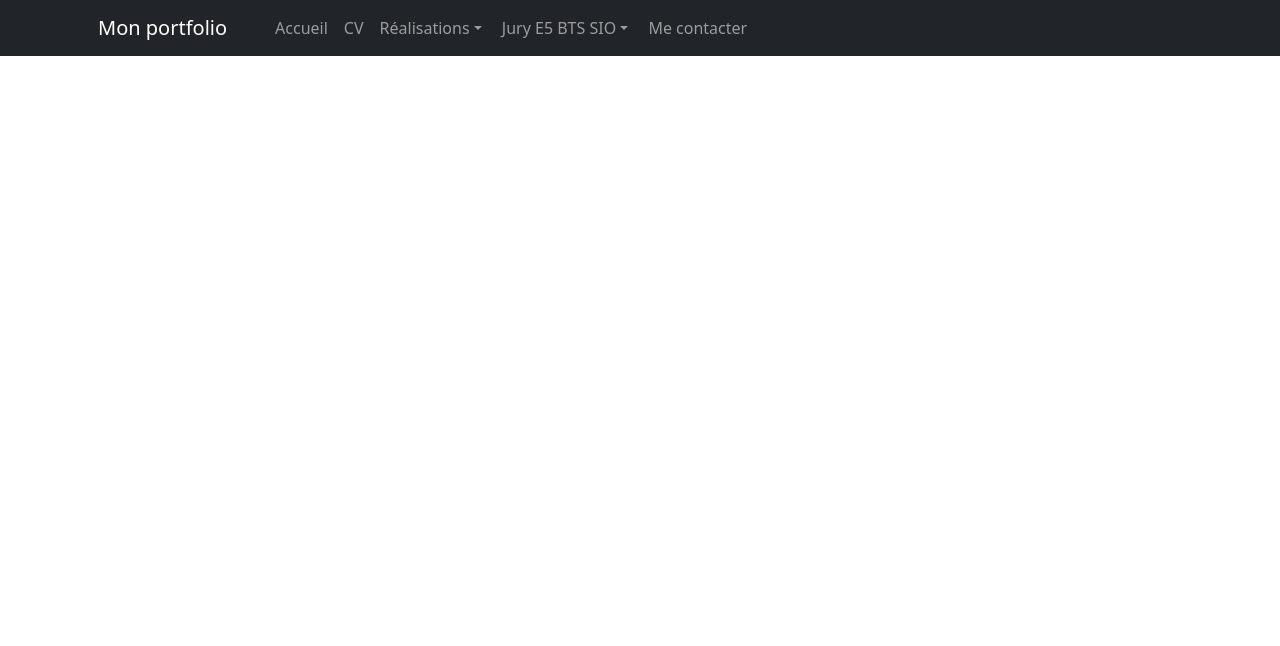
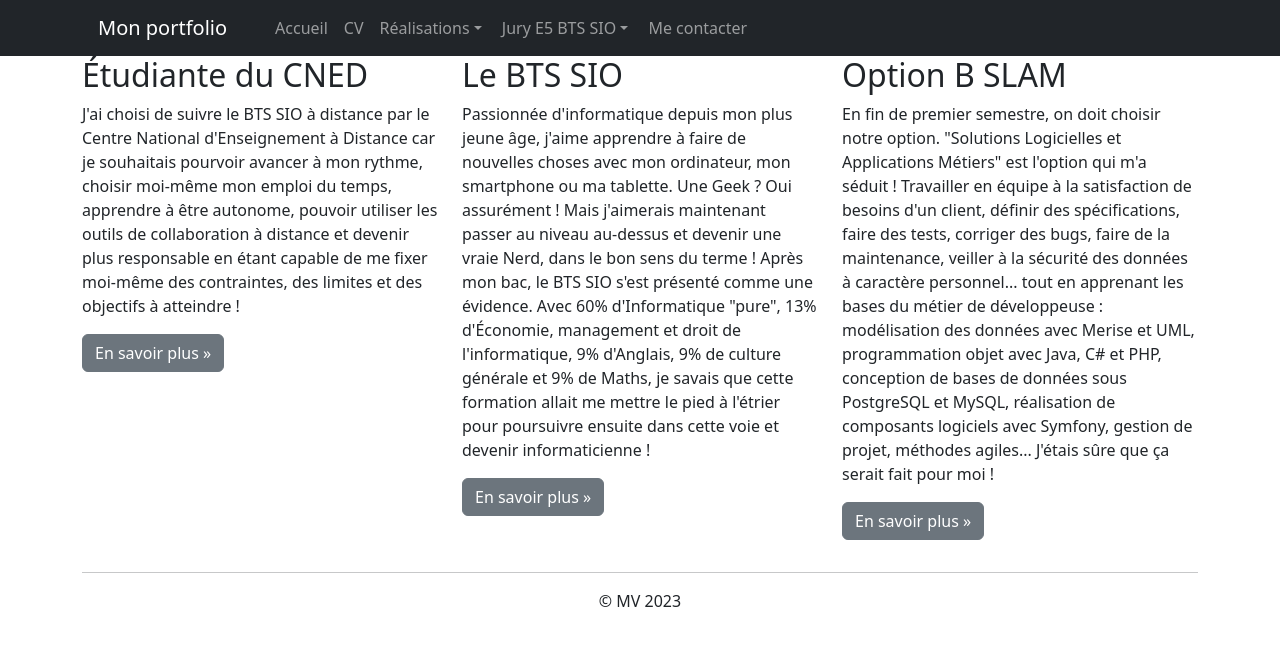
Before and after one commit to Mysval/mysval.github.io, a plain HTML site: page index.html in a window 1280 px wide. Drawn offline with nearby package versions, Linux system fonts and the light colour scheme.

Commit message:
Ajouter un pied de page Task #5 - Ajouter un pied de page

```diff
--- a/index.html
+++ b/index.html
@@ -102,6 +102,65 @@
         </div>
     </nav>
 
+    <div class="jumbotron"></div> <!-- Emplacement pour le contenu principal de la page -->
+    <footer>
+      <div class="container">
+        <div class="row">
+          <div class="col-lg-4">
+            <h2>Étudiante du CNED</h2>
+            <p>J'ai choisi de suivre le BTS SIO à distance par le Centre National
+               d'Enseignement à Distance car je souhaitais pourvoir avancer à mon rythme,
+               choisir moi-même mon emploi du temps, apprendre à être autonome, pouvoir
+               utiliser les outils de collaboration à distance et devenir plus responsable en
+               étant capable de me fixer moi-même des contraintes, des limites et des
+               objectifs à atteindre !
+            </p>
+            <p><a class="btn btn-secondary" href="http://www.cned.fr" target="_blank"
+                 role="button">En savoir plus »</a>
+            </p>
+          </div>
+          <div class="col-lg-4">
+            <h2>Le BTS SIO</h2>
+            <p>Passionnée d'informatique depuis mon plus jeune âge, j'aime apprendre à faire
+               de nouvelles choses avec mon ordinateur, mon smartphone ou ma tablette. Une
+               Geek ? Oui assurément ! Mais j'aimerais maintenant passer au niveau au-dessus
+               et devenir une vraie Nerd, dans le bon sens du terme ! Après mon bac, le BTS
+               SIO s'est présenté comme une évidence. Avec 60% d'Informatique "pure", 13%
+               d'Économie, management et droit de l'informatique, 9% d'Anglais, 9% de culture
+               générale et 9% de Maths, je savais que cette formation allait me mettre le
+               pied à l'étrier pour poursuivre ensuite dans cette voie et devenir
+               informaticienne !
+            </p>
+            <p><a class="btn btn-secondary" href="https://fr.wikipedia.org/wiki/Brevet_de_tec
+                  hnicien_supérieur_-_Services_informatiques_aux_organisations"
+                  target="_blank" role="button">En savoir plus »</a>
+            </p>
+          </div>
+          <div class="col-lg-4">
+            <h2>Option B SLAM</h2>
+            <p>En fin de premier semestre, on doit choisir notre option. "Solutions
+               Logicielles et Applications Métiers" est l'option qui m'a séduit&nbsp;!
+               Travailler en équipe à la satisfaction de besoins d'un client, définir des
+               spécifications, faire des tests, corriger des bugs, faire de la maintenance,
+               veiller à la sécurité des données à caractère personnel... tout en apprenant
+               les bases du métier de développeuse : modélisation des données
+               avec Merise et UML, programmation objet avec Java, C# et PHP, conception
+               de bases de données sous PostgreSQL et MySQL, réalisation de
+               composants logiciels avec Symfony, gestion de projet, méthodes agiles...
+               J'étais sûre que ça serait fait pour moi !
+            </p>
+            <p><a class="btn btn-secondary" href="https://www.onisep.fr/Ressources/Univers-Fo
+                  rmation/Formations/Post-bac/bts-services-informatiques-aux-organisations-op
+                  tion-b-solutions-logicielles-et-applications-metiers" target="_blank"
+                  role="button">En savoir plus »</a>
+            </p>
+          </div>
+        </div>
+        <hr>
+        <p class="text-center" id="copyright">© MV 2023</p>
+      </div>
+    </footer>
+
     <!-- Optional JavaScript; choose one of the two! -->
 
     <!-- Option 1: Bootstrap Bundle with Popper -->
```
